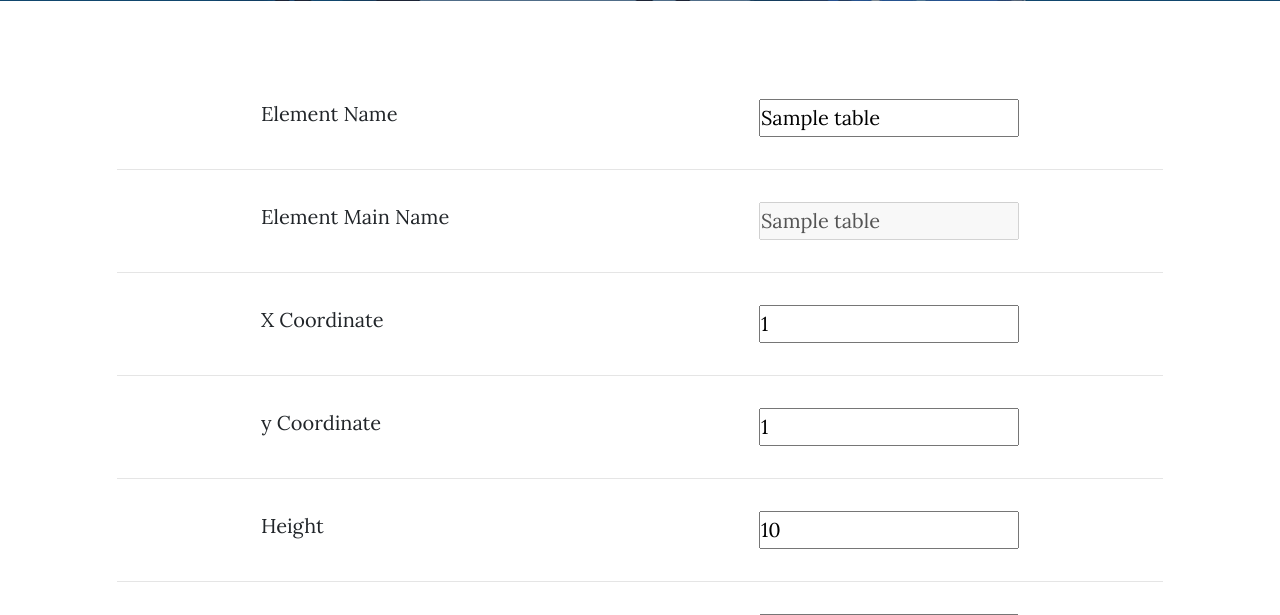
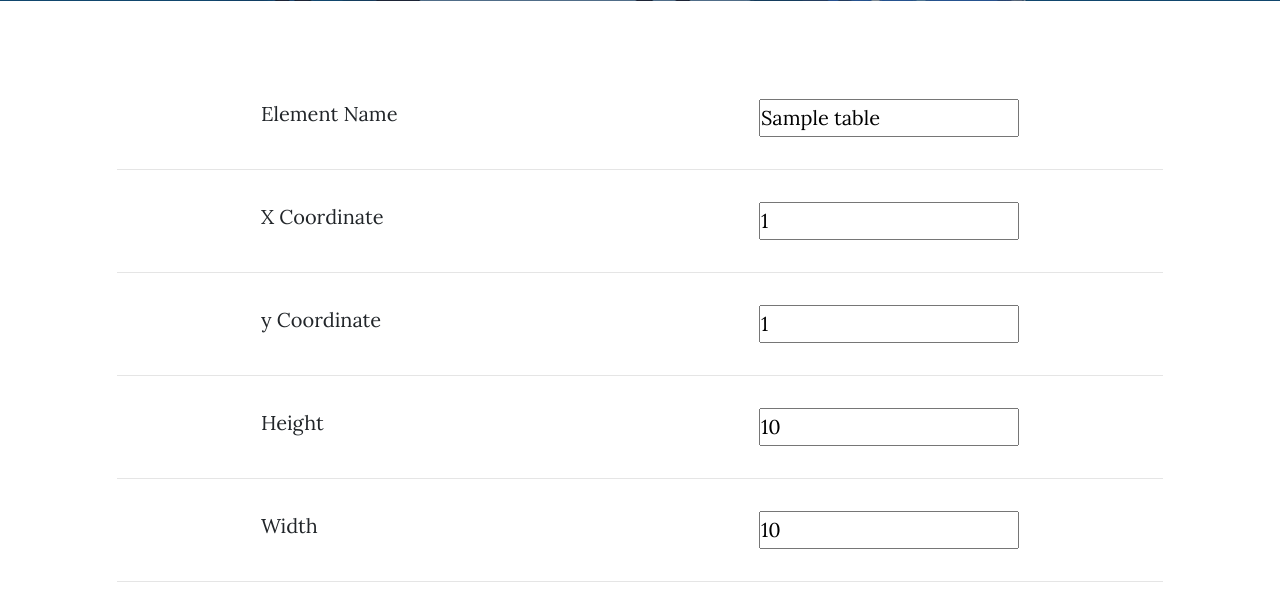
Before and after one commit to SmitHack2022/web_control_detection, a Flask app: template templates/edit_element.html in a window 1280 px wide. Shown: the part 503-1118 px from the top of the page. Run offline with Flask 2, Linux system fonts and the light colour scheme; the template is opened without the code that fills it: values that come from a table or form of the project are taken from there, others are empty; tables that the repository leaves empty hold one stand-in row (values such as "Sample post"); parts of the project's set-up code (start-up, migrations or seed data) failed here and were passed over; some libraries are stand-ins or nearby versions.

Commit message:
Update edit_element.html

```diff
--- a/templates/edit_element.html
+++ b/templates/edit_element.html
@@ -40,11 +40,13 @@
             <input name="name" id="name" type="text" value="{{ element.name }}" required>
           </div>
           <hr />
-              <div class="row add__edit__box">
-                <label for="name">Element Main Name</label>
-                <input name="main_name" id="name" type="text" value="{{ element.main_name }}" required disabled>
-            </div>
-          <hr />
+            {% if is_edit: %}
+                <div class="row add__edit__box">
+                  <label for="name">Element Main Name</label>
+                  <input name="main_name" id="name" type="text" value="{{ element.main_name }}" required disabled>
+                </div>
+                <hr />
+            {% endif %}
           <div class="row add__edit__box">
             <label for="x_cod">X Coordinate</label>
               <input name="x_cod" id="x_cod" type="number" value="{{ element.x_cod }}" required>
```
